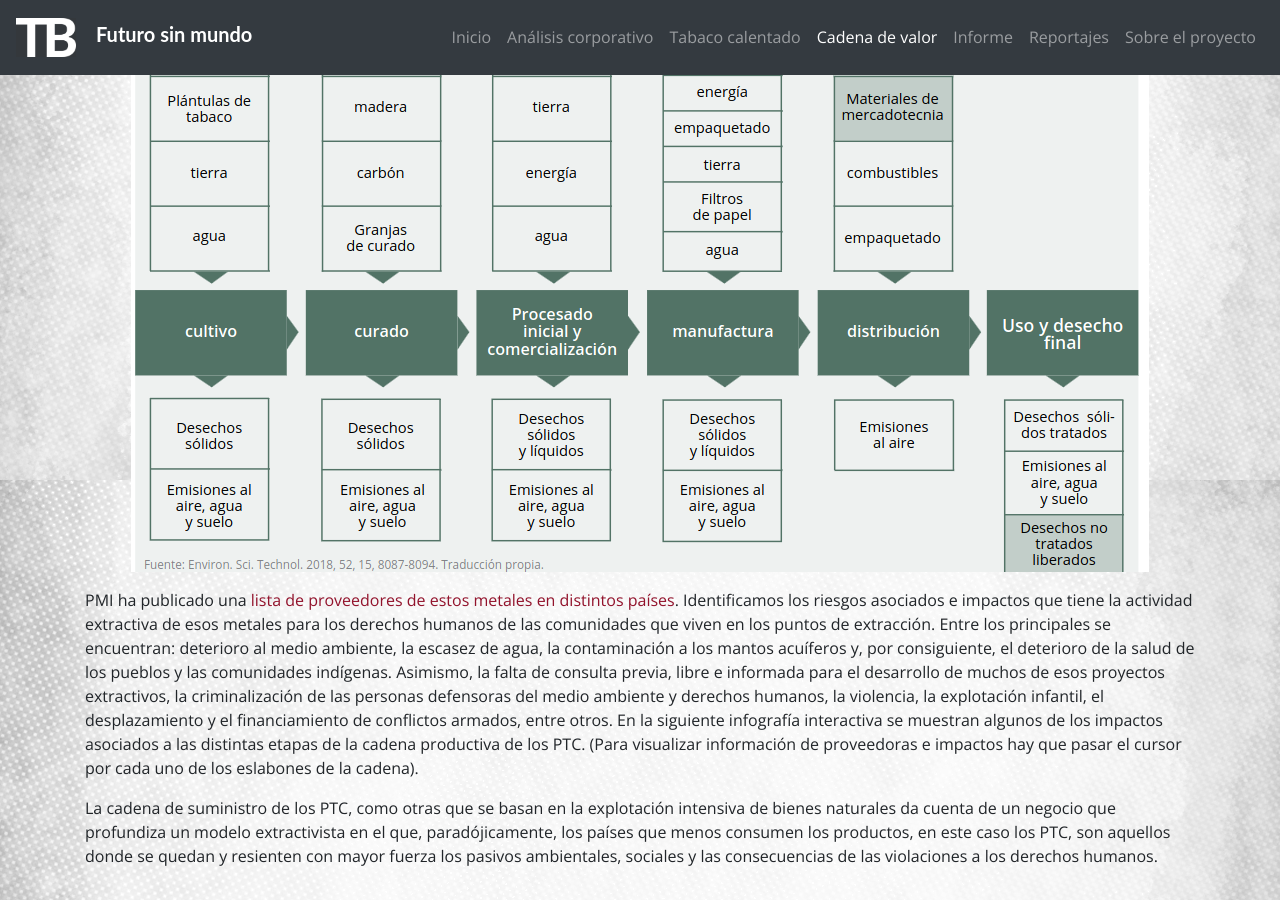
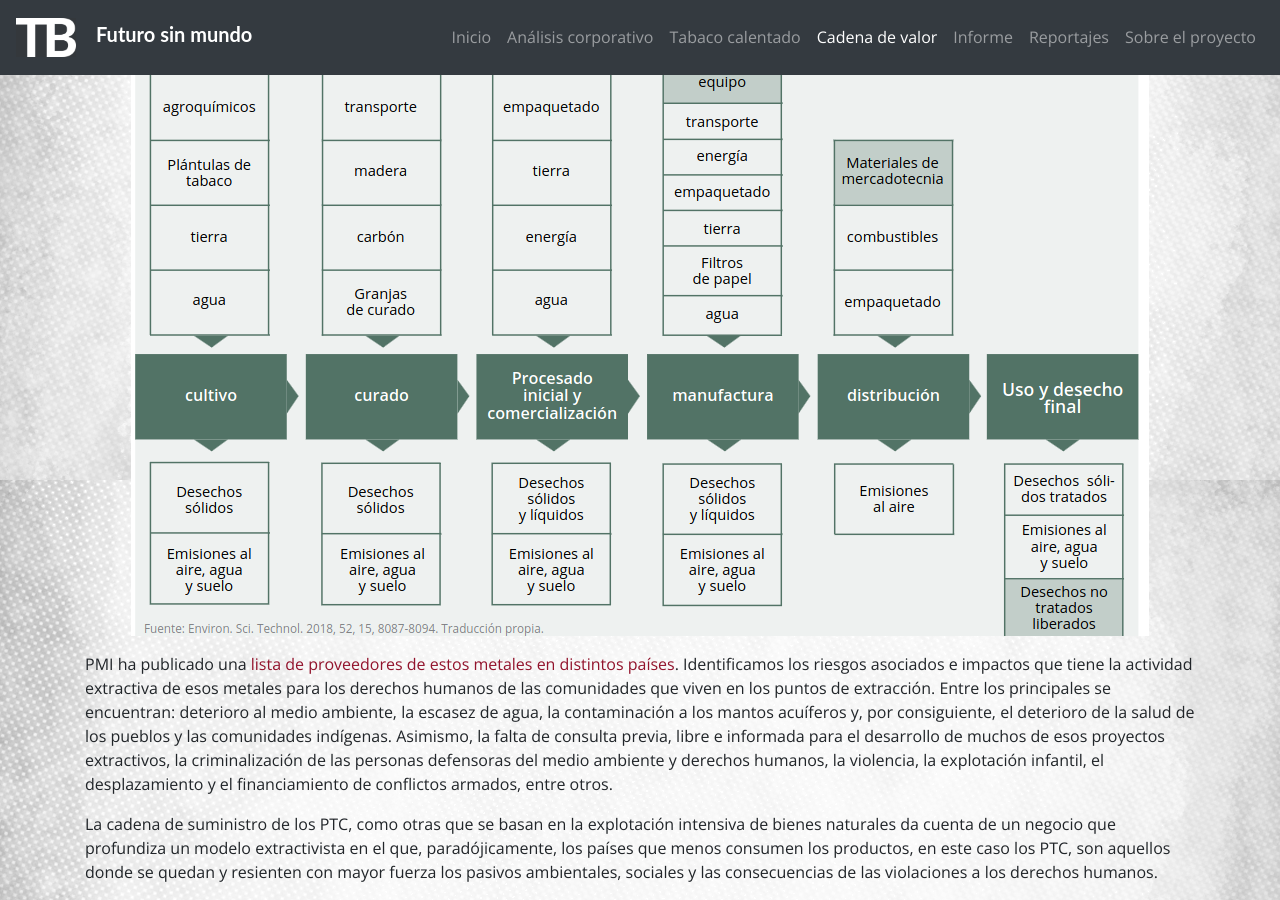
Before and after one commit to ProjectPODER/futurosinmundo, a Jekyll site: the page built from 4-cadenadevalor.md, in a window 1280 px wide and 900 px high, scrolled down 1320 px. Built offline with Jekyll 4.4.1, drawn with Linux system fonts in a browser that asks for light colours; some of the changed text lies outside the part shown.

Commit message:
Update 4-cadenadevalor.md

```diff
--- a/4-cadenadevalor.md
+++ b/4-cadenadevalor.md
@@ -20,6 +22,6 @@
 {:.image-post}
 ![Ingresos de PMI por productos libres de humo]({{ site.baseurl }}/assets/img/CDSTabaco.png)
 
-PMI ha publicado una [lista de proveedores de estos metales en distintos países]( https://www.pmi.com/resources/docs/default-source/pmi-our-company/conflictmineralsreport_2016.pdf?sfvrsn=fdbe85b5_0 ). Identificamos los riesgos asociados e impactos que tiene la actividad extractiva de esos metales para los derechos humanos de las comunidades que viven en los puntos de extracción. Entre los principales se encuentran: deterioro al medio ambiente, la escasez de agua, la contaminación a los mantos acuíferos y, por consiguiente, el deterioro de la salud de los pueblos y las comunidades indígenas. Asimismo, la falta de consulta previa, libre e informada para el desarrollo de muchos de esos proyectos extractivos, la criminalización de las personas defensoras del medio ambiente y derechos humanos, la violencia, la explotación infantil, el desplazamiento y el financiamiento de conflictos armados, entre otros. En la siguiente infografía interactiva se muestran algunos de los impactos asociados a las distintas etapas de la cadena productiva de los PTC. (Para visualizar información de proveedoras e impactos hay que pasar el cursor por cada uno de los eslabones de la cadena).
+PMI ha publicado una [lista de proveedores de estos metales en distintos países]( https://www.pmi.com/resources/docs/default-source/pmi-our-company/conflictmineralsreport_2016.pdf?sfvrsn=fdbe85b5_0 ). Identificamos los riesgos asociados e impactos que tiene la actividad extractiva de esos metales para los derechos humanos de las comunidades que viven en los puntos de extracción. Entre los principales se encuentran: deterioro al medio ambiente, la escasez de agua, la contaminación a los mantos acuíferos y, por consiguiente, el deterioro de la salud de los pueblos y las comunidades indígenas. Asimismo, la falta de consulta previa, libre e informada para el desarrollo de muchos de esos proyectos extractivos, la criminalización de las personas defensoras del medio ambiente y derechos humanos, la violencia, la explotación infantil, el desplazamiento y el financiamiento de conflictos armados, entre otros.
 
 La cadena de suministro de los PTC, como otras que se basan en la explotación intensiva de bienes naturales da cuenta de un negocio que profundiza un modelo extractivista en el que, paradójicamente, los países que menos consumen los productos, en este caso los PTC, son aquellos donde se quedan y resienten con mayor fuerza los pasivos ambientales, sociales y las consecuencias de las violaciones a los derechos humanos.
```
Also changed, not shown: other parts of 4-cadenadevalor.md (+2 -0 lines).
